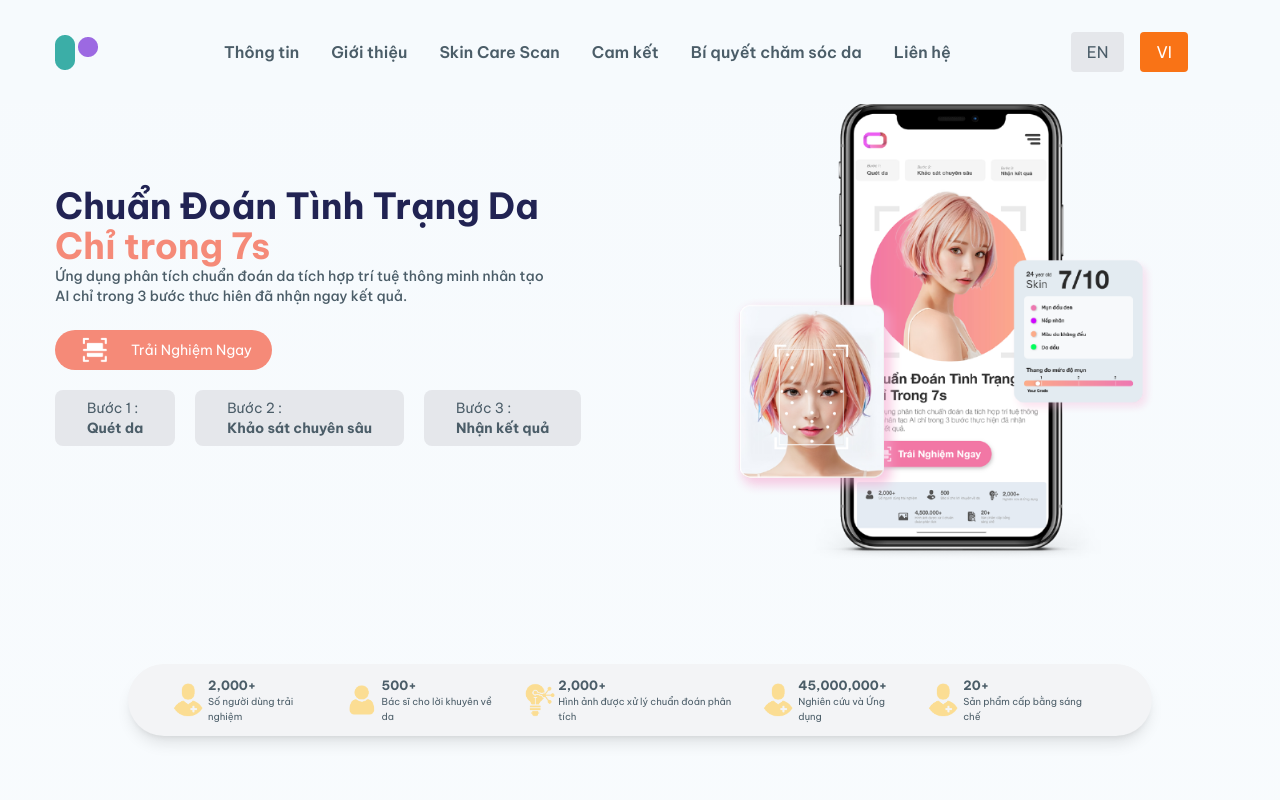
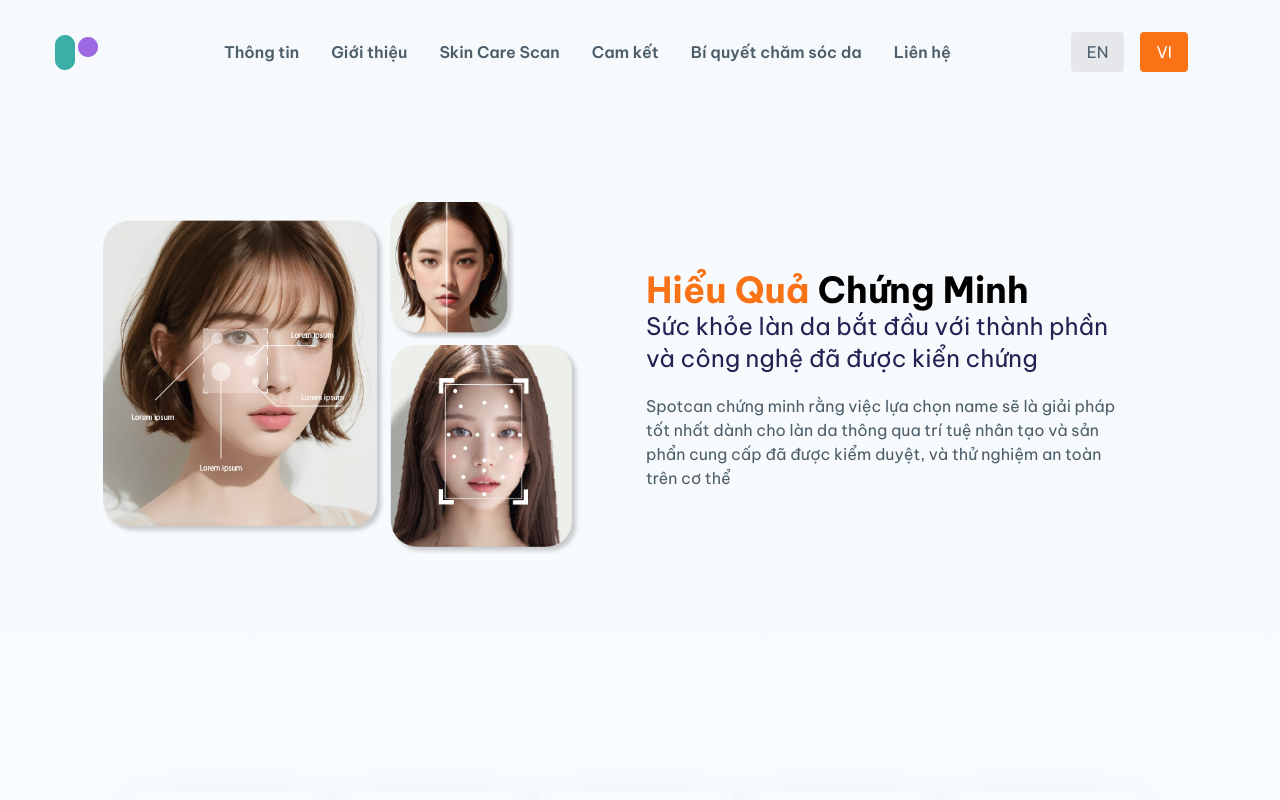
Before and after one commit to TuanVASE140819/skin_face_scan, a React (Create React App) app: page /cam_ket in a window 1280 px wide. Shown: the top 800 px of the page. Built offline with nearby package versions, Linux system fonts and the light colour scheme.

Commit message:
up date banner

```diff
--- a/src/components/Banner2.js
+++ b/src/components/Banner2.js
@@ -33,32 +33,32 @@ const Hero = () => {
               {/* title */}
               <h1
                 className="text-4xl xl:max-w-[700px] font-bold"
-                data-aos="fade-down"
-                data-aos-delay="400"
+                // data-aos="fade-down"
+                // data-aos-delay="400"
               >
                 {t("hero_title")}
               </h1>
 
               <h1
                 className="text-4xl xl:max-w-[700px] text-[#f58a78] font-bold"
-                data-aos="fade-down"
-                data-aos-delay="400"
+                // data-aos="fade-down"
+                // data-aos-delay="400"
               >
                 {t("hero_title_1")}
               </h1>
               {/* subtitle */}
               <p
                 className="text-sm lead xl:max-w-[500px] mb-6 "
-                data-aos="fade-down"
-                data-aos-delay="500"
+                // data-aos="fade-down"
+                // data-aos-delay="500"
               >
                 {t("hero_content")}
               </p>
               <button
                 className="btn btn-primary mb-8 xl:mb-0 text-sm "
                 style={{ display: "flex", alignItems: "center" }}
-                data-aos="fade-down"
-                data-aos-delay="600"
+                // data-aos="fade-down"
+                // data-aos-delay="600"
                 onClick={openModal}
               >
                 <img
@@ -72,8 +72,8 @@ const Hero = () => {
               {/* tạo ra 3 nút nằm ngang */}
               <div
                 className="flex justify-center pt-5 pr-5"
-                data-aos="fade-down"
-                data-aos-delay="600"
+                // data-aos="fade-down"
+                // data-aos-delay="600"
               >
                 <div className="flex flex-col mr-5 text-sm  bg-gray-200 p-2 px-8 rounded-lg">
                   <div>{t("hero_step_1")}</div>
@@ -98,8 +98,8 @@ const Hero = () => {
             {/* image */}
             <div
               className=" pt-5 xl:absolute xl:-right-12"
-              data-aos="fade-up"
-              data-aos-delay="700"
+              // data-aos="fade-up"
+              // data-aos-delay="700"
             >
               <img
                 src={image}
@@ -114,8 +114,8 @@ const Hero = () => {
       <section className="lg:h-[830px] block md:hidden pt-20 bg-gray-100">
         <div
           className="flex justify-center pt-5"
-          data-aos="fade-down"
-          data-aos-delay="600"
+          // data-aos="fade-down"
+          // data-aos-delay="600"
         >
           <div className="flex flex-col mr-5 px-3 rounded-lg glass">
             <div className="text-[0.8rem]">Bước 1</div>
--- a/src/components/Contact/Contact1.js
+++ b/src/components/Contact/Contact1.js
@@ -30,7 +30,7 @@ const Contact1 = () => {
     }
   };
   return (
-    <section className="text-gray-600 body-font relative container mx-auto">
+    <section className="text-gray-600 mt-[10rem] body-font relative container mx-auto">
       <div className="absolute inset-0 bg-gray-300">
         <iframe
           width="100%"
--- a/src/page/About.js
+++ b/src/page/About.js
@@ -23,8 +23,8 @@ const About = () => {
   }, []);
   return (
     <div className="overflow-hidden">
-      {isMobile ? <Banner2MB /> : <Banner2 />}
-      <StatisticalHome />
+      {/* {isMobile ? <Banner2MB /> : <Banner2 />}
+      <StatisticalHome /> */}
       <About2 />
       {isMobile ? <FooterMB /> : <Footer />}
     </div>
--- a/src/page/Commit.js
+++ b/src/page/Commit.js
@@ -30,8 +30,8 @@ const Commit = () => {
   }, []);
   return (
     <div className="overflow-hidden">
-      {isMobile ? <Banner2MB /> : <Banner2 />}
-      <StatisticalHome />
+      {/* {isMobile ? <Banner2MB /> : <Banner2 />}
+      <StatisticalHome /> */}
       <AboutCommit />
       <RuleUser />
       {isMobile ? <ChartMB /> : <Chart />}
--- a/src/page/Contact.js
+++ b/src/page/Contact.js
@@ -23,8 +23,8 @@ const Contact = () => {
   }, []);
   return (
     <div className="overflow-hidden">
-      {isMobile ? <Banner2MB /> : <Banner2 />}
-      <StatisticalHome />
+      {/* {isMobile ? <Banner2MB /> : <Banner2 />}
+      <StatisticalHome /> */}
       <Contact1 />
       {isMobile ? <FooterMB /> : <Footer />}
     </div>
```
